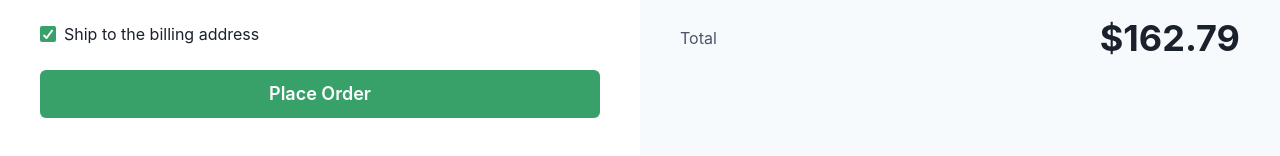
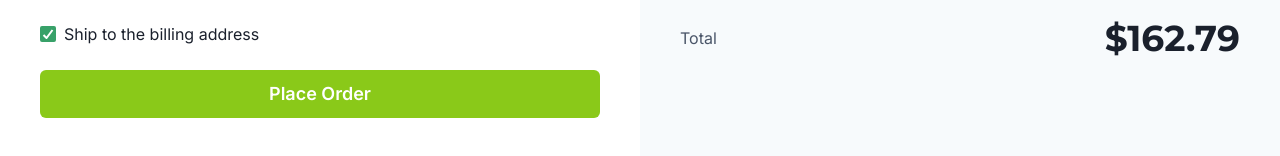
Before and after one commit to mfbaltaza/ChakraCheckout, a Next.js app: page / in a window 1280 px wide. Shown: the part 510-666 px from the top of the page. Built offline with nearby package versions, Linux system fonts and the light colour scheme.

Commit message:
Adds default style rules

```diff
--- a/components/Details.tsx
+++ b/components/Details.tsx
@@ -62,7 +62,7 @@
           <Button
             size="lg"
             w="full"
-            colorScheme="green"
+            colorScheme="brand"
             onClick={() => console.log("Keep Winning")}
           >
             Place Order
--- a/pages/_app.tsx
+++ b/pages/_app.tsx
@@ -1,9 +1,12 @@
 import type { AppProps } from "next/app";
 import { ChakraProvider } from "@chakra-ui/react";
 
+import theme from "../theme"
+import "../theme/styles.css"
+
 function MyApp({ Component, pageProps }: AppProps) {
   return (
-    <ChakraProvider>
+    <ChakraProvider theme={theme}>
       <Component {...pageProps} />
     </ChakraProvider>
   );
--- a/theme/index.ts
+++ b/theme/index.ts
@@ -1,4 +1,4 @@
-import { extendTheme, theme as base } from "@chakra-ui/react";
+import { extendTheme, theme as base, withDefaultColorScheme, withDefaultVariant } from "@chakra-ui/react";
 
 const theme = extendTheme({
   colors: {
@@ -19,6 +19,15 @@
     heading: `Montserrat, ${base.fonts?.heading}`,
     body: `Inter, ${base.fonts?.body}`,
   }
-})
+},
+  withDefaultColorScheme({
+    colorScheme: "brand",
+    components: ["Checkbox"]
+  }),
+  withDefaultVariant({
+    variant: "filled",
+    components: ["Input", "Select"]
+  })
+)
 
 export default theme
```
Also changed, not shown: 1 other file (tests, documents, lock files or other folders).
